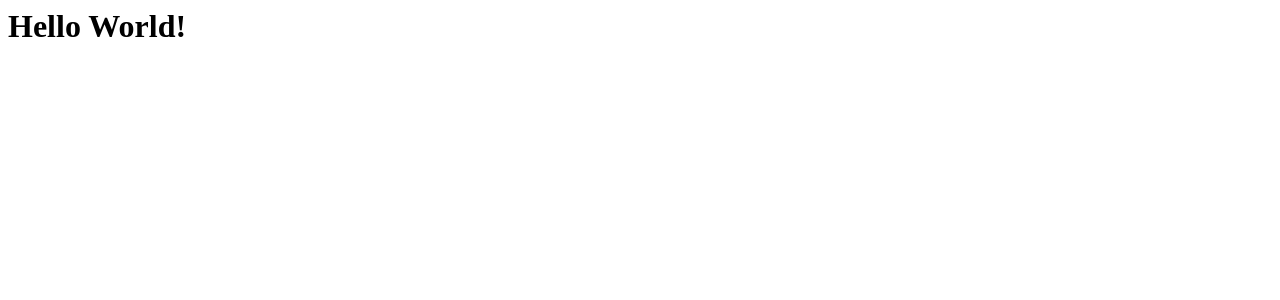
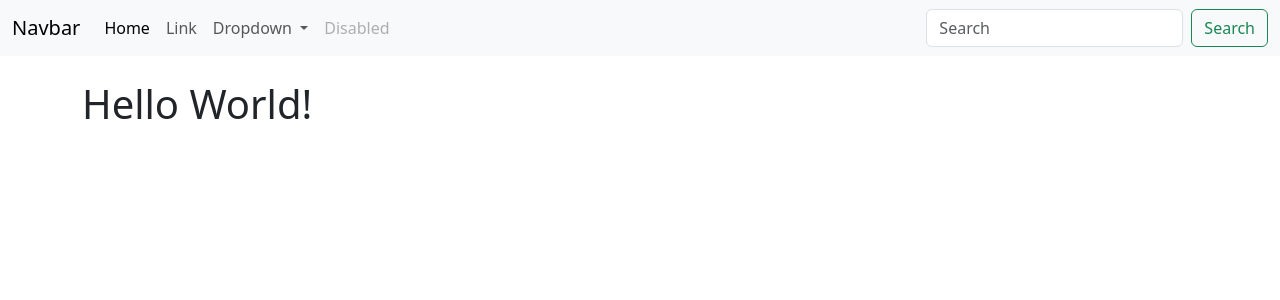
Before and after one commit to nimplay/jdangoProject, a Django app: page / in a window 1280 px wide. Shown: the top 300 px of the page. Run offline with Django 4.2, Linux system fonts and the light colour scheme.

Commit message:
set boostrap

```diff
--- /dev/null
+++ b/website/templates/base.html
@@ -0,0 +1,18 @@
+<!doctype html>
+<html lang="en">
+  <head>
+    <meta charset="utf-8">
+    <meta name="viewport" content="width=device-width, initial-scale=1">
+    <title>Django CRM</title>
+    <link href="https://cdn.jsdelivr.net/npm/bootstrap@5.3.3/dist/css/bootstrap.min.css" rel="stylesheet" integrity="sha384-QWTKZyjpPEjISv5WaRU9OFeRpok6YctnYmDr5pNlyT2bRjXh0JMhjY6hW+ALEwIH" crossorigin="anonymous">
+  </head>
+  <body>
+    {% include "navbar.html" %}
+    <div class="container">
+     <br/>
+     {%block content%}
+     {% endblock %}
+    </div>
+    <script src="https://cdn.jsdelivr.net/npm/bootstrap@5.3.3/dist/js/bootstrap.bundle.min.js" integrity="sha384-YvpcrYf0tY3lHB60NNkmXc5s9fDVZLESaAA55NDzOxhy9GkcIdslK1eN7N6jIeHz" crossorigin="anonymous"></script>
+  </body>
+</html>
--- a/website/templates/home.html
+++ b/website/templates/home.html
@@ -1 +1,6 @@
-<h1>Hello World!</h1>
+{% extends "base.html" %}
+
+
+{%block content%}
+  <h1>Hello World!</h1>
+{% endblock %}
--- /dev/null
+++ b/website/templates/navbar.html
@@ -0,0 +1,36 @@
+<nav class="navbar navbar-expand-lg bg-body-tertiary">
+    <div class="container-fluid">
+      <a class="navbar-brand" href="#">Navbar</a>
+      <button class="navbar-toggler" type="button" data-bs-toggle="collapse" data-bs-target="#navbarSupportedContent" aria-controls="navbarSupportedContent" aria-expanded="false" aria-label="Toggle navigation">
+        <span class="navbar-toggler-icon"></span>
+      </button>
+      <div class="collapse navbar-collapse" id="navbarSupportedContent">
+        <ul class="navbar-nav me-auto mb-2 mb-lg-0">
+          <li class="nav-item">
+            <a class="nav-link active" aria-current="page" href="#">Home</a>
+          </li>
+          <li class="nav-item">
+            <a class="nav-link" href="#">Link</a>
+          </li>
+          <li class="nav-item dropdown">
+            <a class="nav-link dropdown-toggle" href="#" role="button" data-bs-toggle="dropdown" aria-expanded="false">
+              Dropdown
+            </a>
+            <ul class="dropdown-menu">
+              <li><a class="dropdown-item" href="#">Action</a></li>
+              <li><a class="dropdown-item" href="#">Another action</a></li>
+              <li><hr class="dropdown-divider"></li>
+              <li><a class="dropdown-item" href="#">Something else here</a></li>
+            </ul>
+          </li>
+          <li class="nav-item">
+            <a class="nav-link disabled" aria-disabled="true">Disabled</a>
+          </li>
+        </ul>
+        <form class="d-flex" role="search">
+          <input class="form-control me-2" type="search" placeholder="Search" aria-label="Search">
+          <button class="btn btn-outline-success" type="submit">Search</button>
+        </form>
+      </div>
+    </div>
+  </nav>
```
